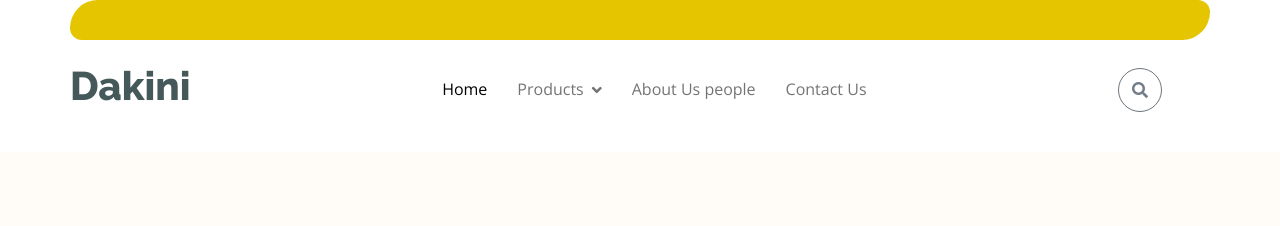
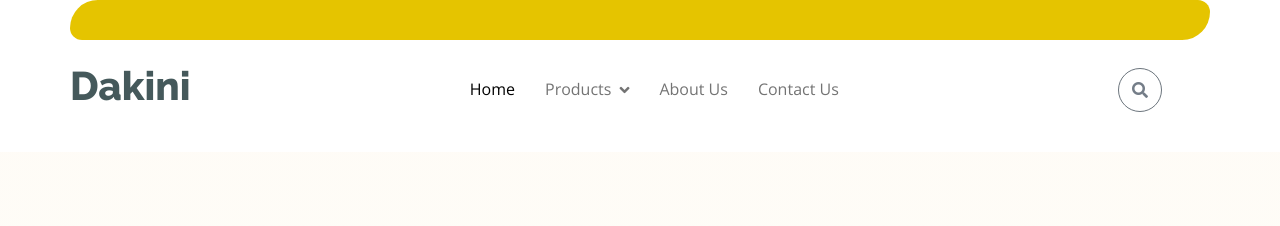
Before and after one commit to sunofwar2323/Dakani-Version-1.1, a plain HTML site: page index.html in a window 1280 px wide. Shown: the top 226 px of the page. Drawn offline with nearby package versions, Linux system fonts and the light colour scheme.

Commit message:
Update index.html

```diff
--- a/index.html
+++ b/index.html
@@ -144,7 +144,7 @@
                                     <a href="404.html" class="dropdown-item">Jewelries</a> -->
                                 </div>
                             </div>
-                            <a href="aboutus.html" class="nav-item nav-link">About Us people</a>
+                            <a href="aboutus.html" class="nav-item nav-link">About Us </a>
                             <a href="contact.html" class="nav-item nav-link">Contact Us</a>
                         </div>
                         <div class="d-flex m-3 me-0">
```
